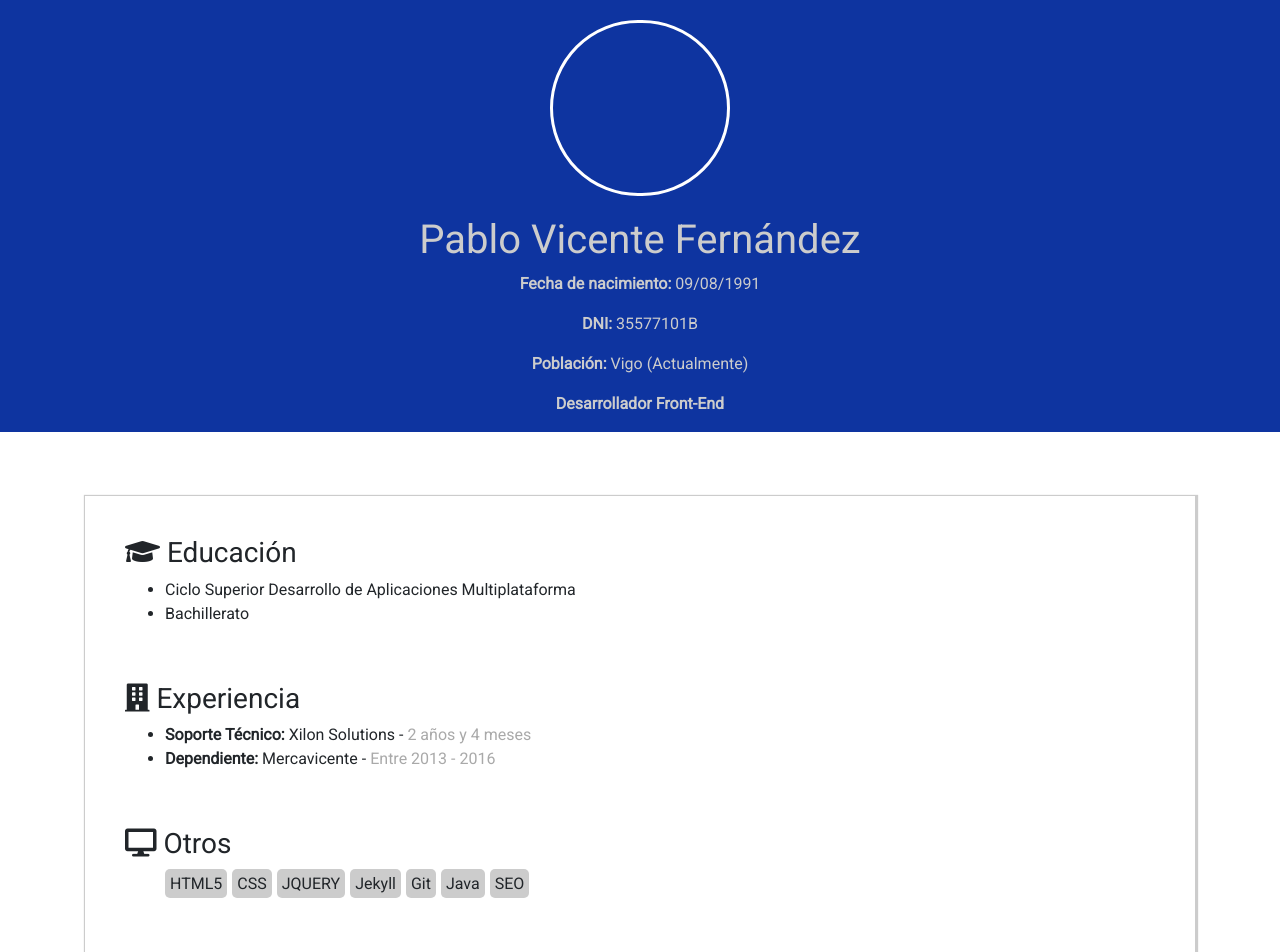
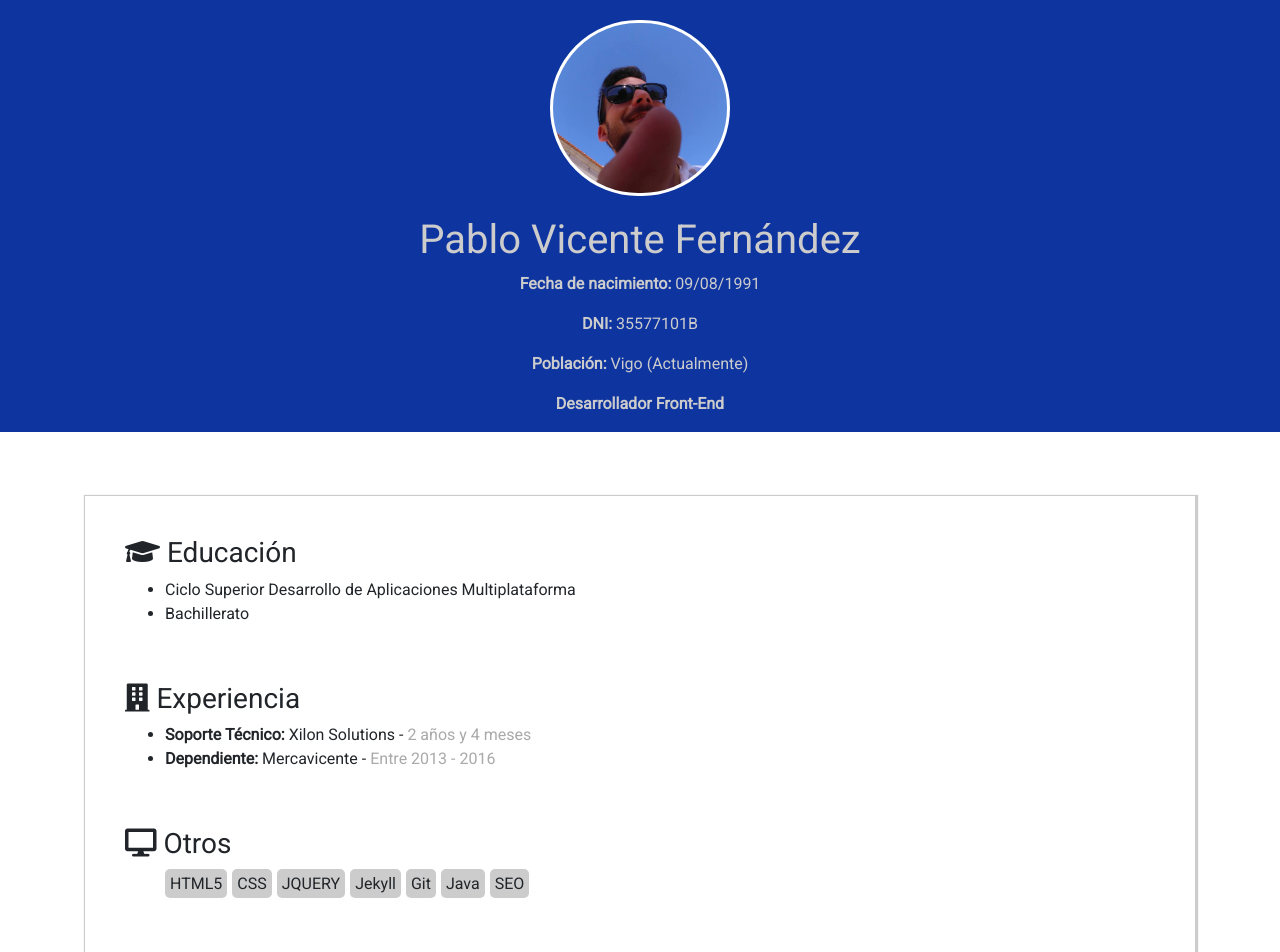
Before and after one commit to C3PVF/Portfolio, a Jekyll site: the page built from index.html, in a window 1280 px wide. Shown: the top 952 px of the page. Built offline with Jekyll 4.4.1, drawn with Linux system fonts in a browser that asks for light colours; nearby versions of some CDN libraries.

Commit message:
Update base.scss

```diff
--- a/_sass/base.scss
+++ b/_sass/base.scss
@@ -18,7 +18,7 @@ footer {
     background-color: #0E34A0;
 }
 .presentacion-img-holder {
-    background-image: url(portfolio/images/perfil.jpg);
+    background-image: url(/images/perfil.jpg);
     background-position: center;
     background-size: cover;
     height: 11rem;
```
